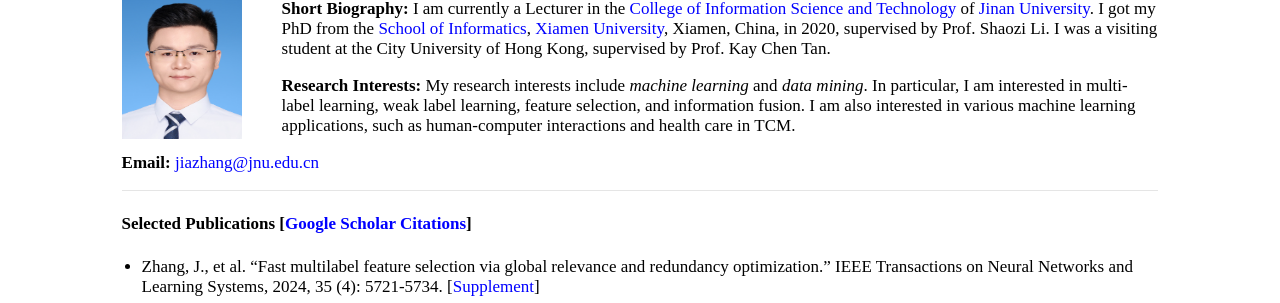
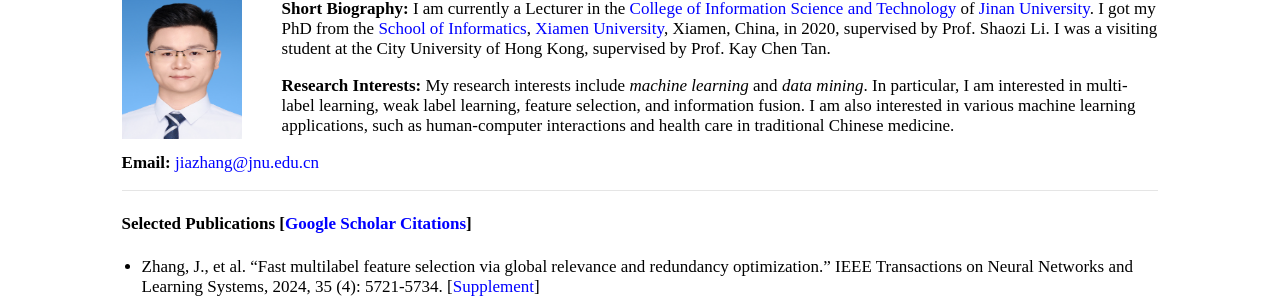
Before and after one commit to jiazhang-ml/jiazhang-ml.github.io, a Jekyll site: the page built from index.md, in a window 1280 px wide. Shown: the part 129-432 px from the top of the page. Built offline with Jekyll 4.4.1, drawn with Linux system fonts in a browser that asks for light colours.

Commit message:
Update index.md

```diff
--- a/index.md
+++ b/index.md
@@ -7,7 +7,7 @@ layout: default
 
 **Short Biography:** I am currently a Lecturer in the [College of Information Science and Technology](https://xxxy.jnu.edu.cn/main.htm) of [Jinan University](https://www.jnu.edu.cn/). I got my PhD from the [School of Informatics](https://informatics.xmu.edu.cn/), [Xiamen University](https://www.xmu.edu.cn/), Xiamen, China, in 2020, supervised by Prof. Shaozi Li. I was a visiting student at the City University of Hong Kong, supervised by Prof. Kay Chen Tan.
 
-**Research Interests:** My research interests include *machine learning* and *data mining*. In particular, I am interested in multi-label learning, weak label learning, feature selection, and information fusion. I am also interested in various machine learning applications, such as human-computer interactions and health care in TCM.
+**Research Interests:** My research interests include *machine learning* and *data mining*. In particular, I am interested in multi-label learning, weak label learning, feature selection, and information fusion. I am also interested in various machine learning applications, such as human-computer interactions and health care in traditional Chinese medicine.
 
 **Email:** [jiazhang@jnu.edu.cn](mailto:jiazhang@jnu.edu.cn)
 
```
